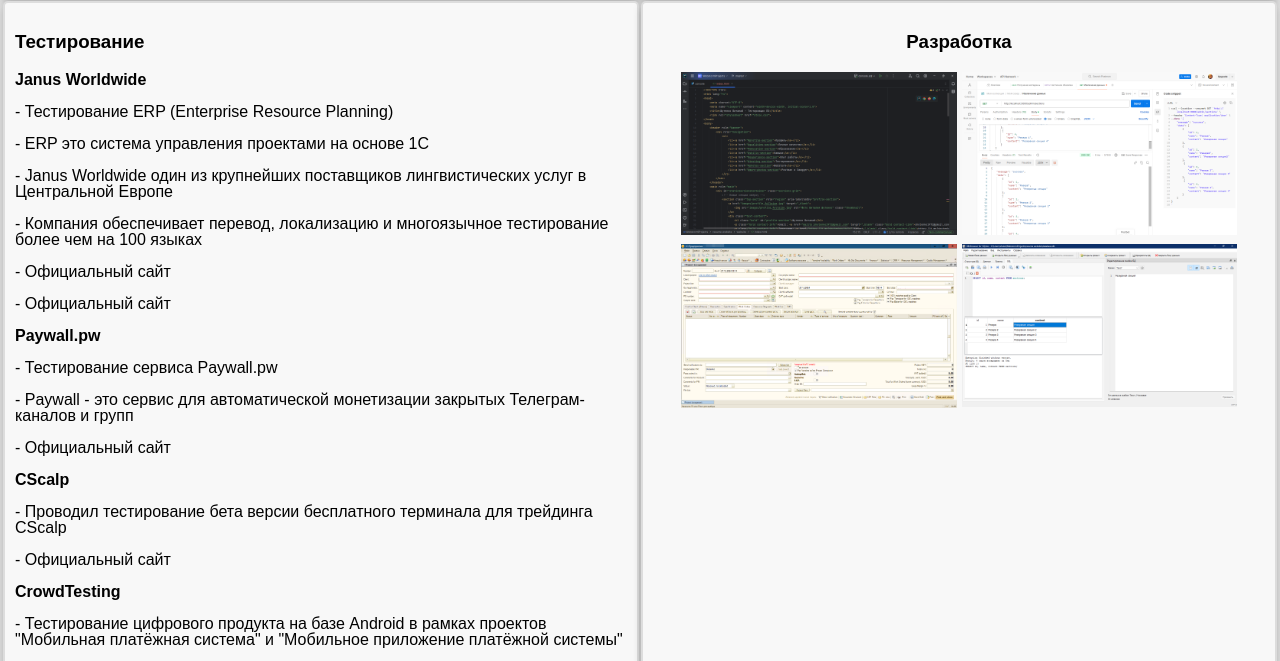
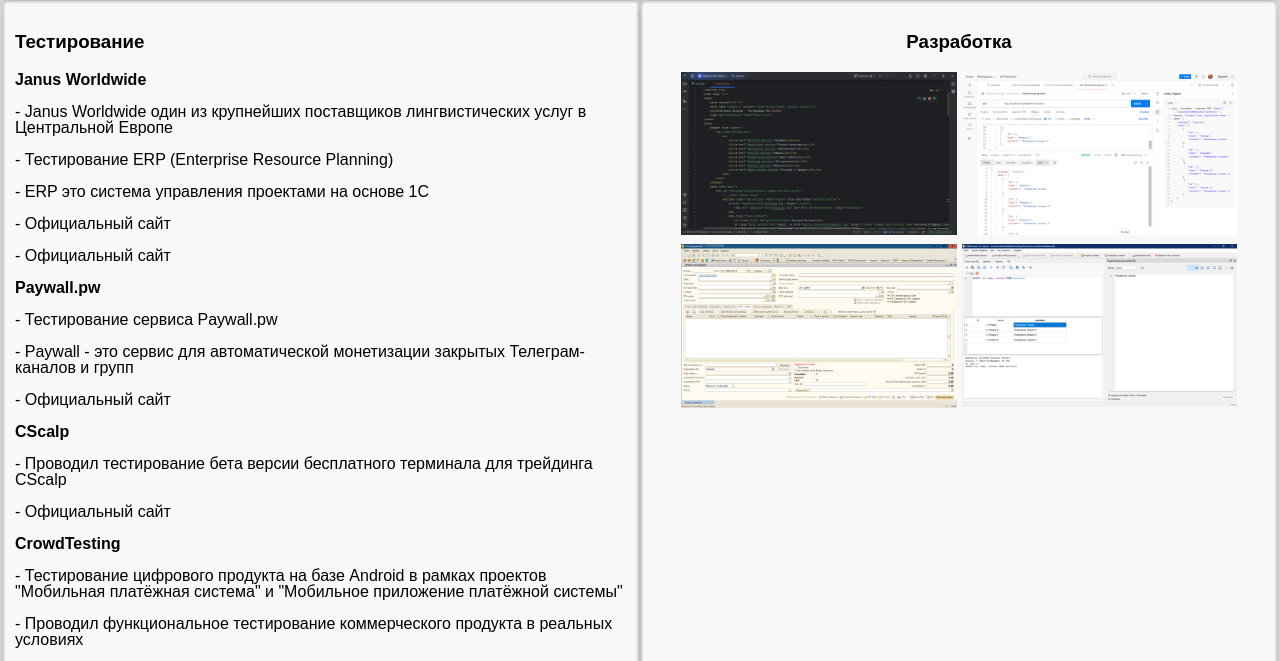
Before and after one commit to shutenko1972/Questionnaire, a plain HTML site: page index.html in a window 1280 px wide. Shown: the part 1318-1979 px from the top of the page. Drawn offline with Linux system fonts and the light colour scheme.

Commit message:
Update index.html

```diff
--- a/index.html
+++ b/index.html
@@ -90,10 +90,9 @@
             <section>
                 <h3>Тестирование</h3>
 		<p class="bold-text">Janus Worldwide</p>
+		<p>- Janus Worldwide один из крупнейших поставщиков лингвистических услуг в Центральной Европе</p>
 		<p>- Тестирование ERP (Enterprise Resource Planning)</p>
 		<p>- ERP это система управления проектами на основе 1C</p>
-		<p>- Janus Worldwide один из крупнейших поставщиков лингвистических услуг в Центральной Европе</p>
-		<p>- Компания обеспечивает перевод, локализацию и многоязычное тестирование более чем на 100 языках</p>
 		<p>- <a href="https://janusww.com/" target="_blank">Официальный сайт</a></p>
 		<p>- <a href="https://janus.ru/" target="_blank">Официальный сайт</a></p>
                 <p class="bold-text">Paywall.pw</p>
```
